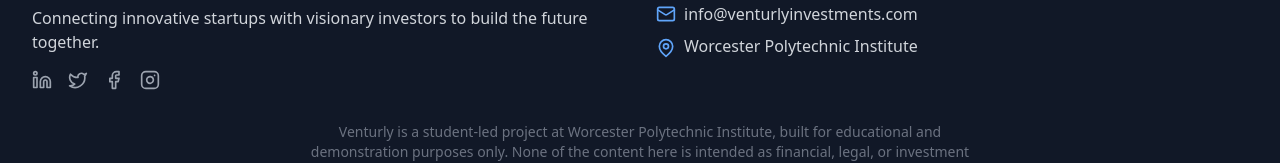
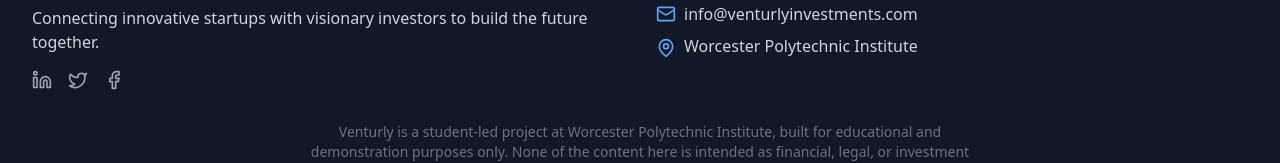
Before and after one commit to Labheshm21/venturly_final, a React (Vite) app: page / in a window 1280 px wide. Shown: the part 3488-3651 px from the top of the page. Built offline with nearby package versions, Linux system fonts and the light colour scheme.

Commit message:
removed instagram

```diff
--- a/src/components/navigation/Footer.tsx
+++ b/src/components/navigation/Footer.tsx
@@ -1,4 +1,4 @@
-import { Mail, MapPin, Linkedin, Twitter, Facebook, Instagram } from 'lucide-react';
+import { Mail, MapPin, Linkedin, Twitter, Facebook } from 'lucide-react';
 
 const Footer = () => {
   return (
@@ -34,14 +34,6 @@
                 className="text-gray-400 hover:text-white"
               >
                 <Facebook className="h-5 w-5" />
-              </a>
-              <a
-                href="https://www.instagram.com/venturly"
-                target="_blank"
-                rel="noopener noreferrer"
-                className="text-gray-400 hover:text-white"
-              >
-                <Instagram className="h-5 w-5" />
               </a>
             </div>
           </div>
```
Also changed, not shown: 1 other file (tests, documents, lock files or other folders).
